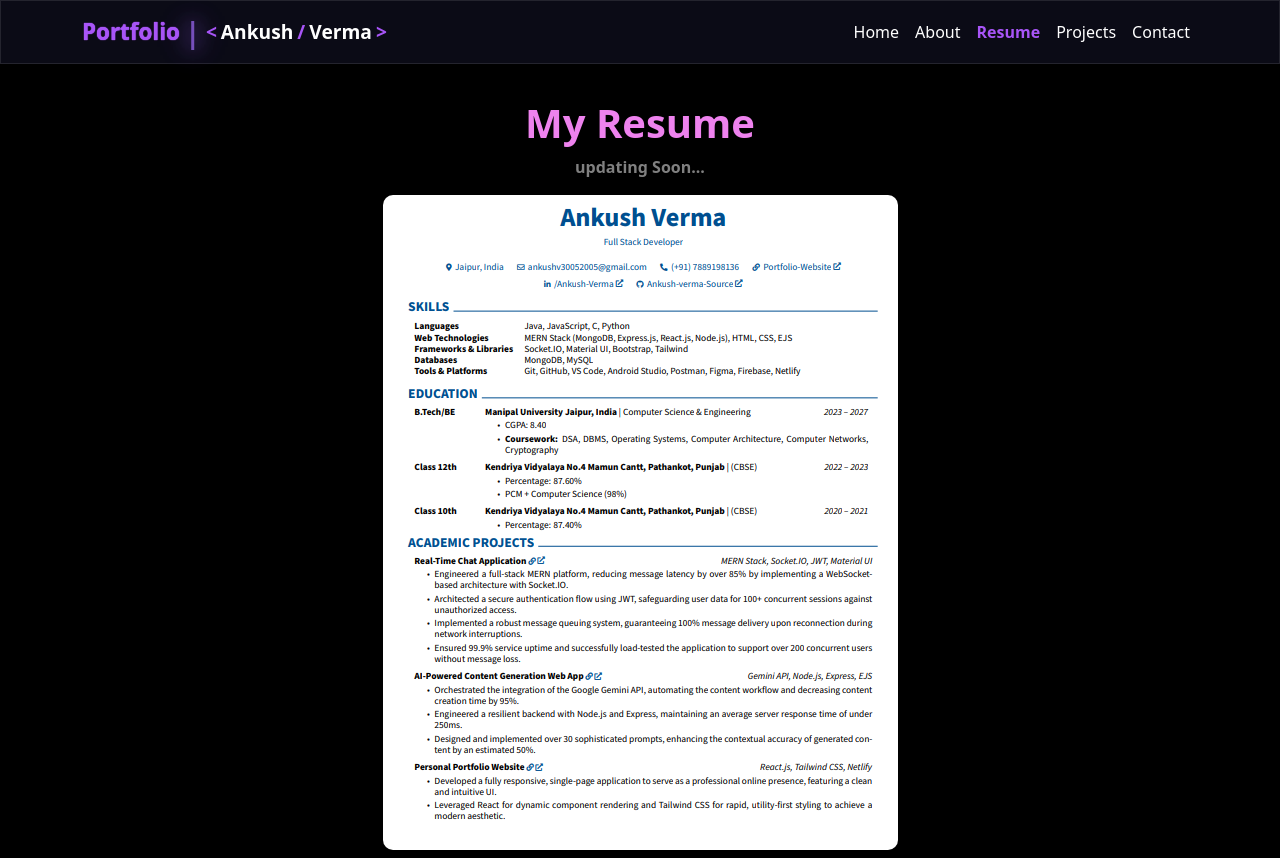
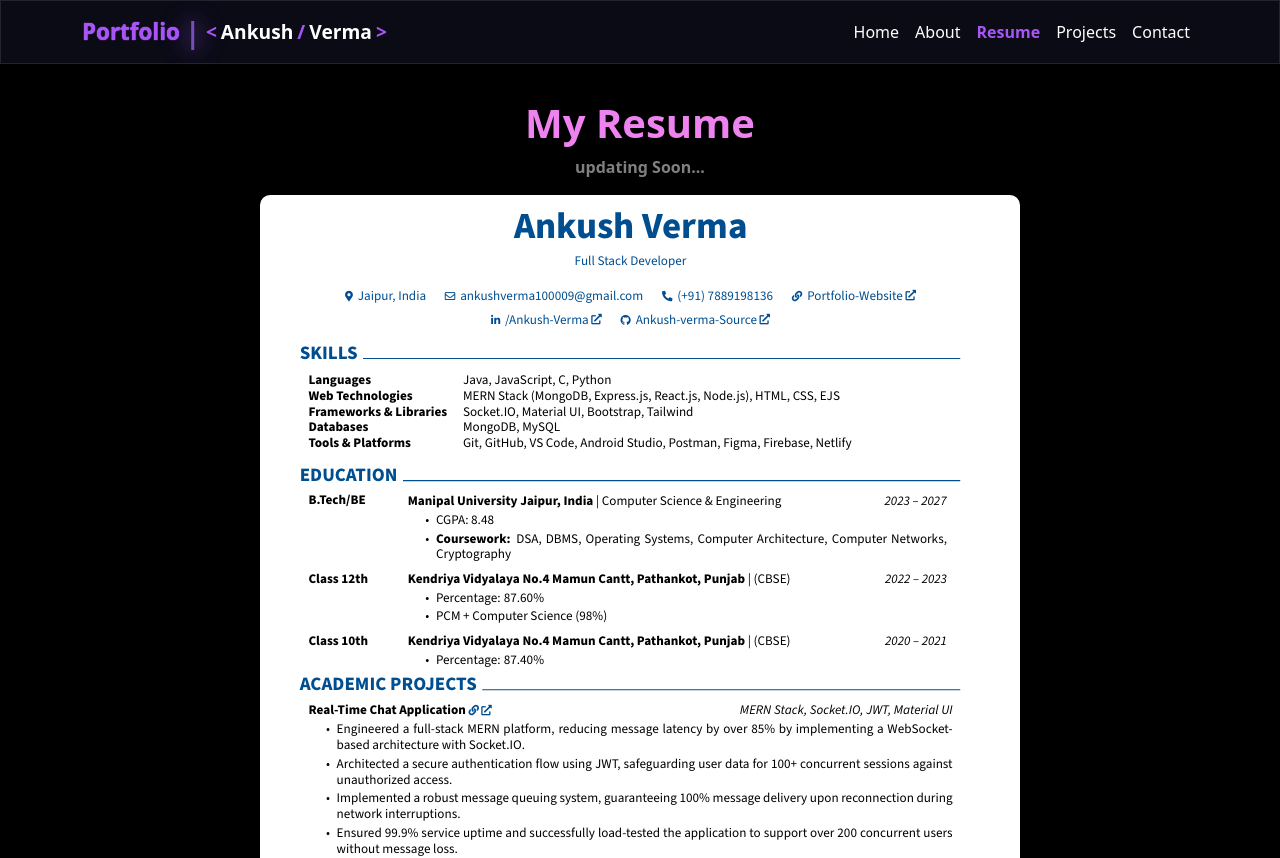
Before and after one commit to Ankush-verma-Source/Portfolio_website, a React (Vite) app: page /resume in a window 1280 px wide. Shown: the top 858 px of the page. Built offline with nearby package versions, Linux system fonts and the light colour scheme.

Commit message:
updated resume

```diff
--- a/src/components/Resume/ResumePage.jsx
+++ b/src/components/Resume/ResumePage.jsx
@@ -15,7 +15,7 @@ function ResumePage() {
       <section className="my-resume mb-5">
         <div className="d-flex align-items-center justify-content-center ">
           <img
-            src="/assets/resume.png"
+            src="/assets/updatedResume.png"
             className="img-fluid"
             alt="resume"
             style={{ borderRadius: "10px" }}
@@ -23,7 +23,7 @@ function ResumePage() {
         </div>
       </section>
 
-      <a href="/assets/resume.pdf" download style={{ textDecoration: "none" }}>
+      <a href="/assets/updatedResume.pdf" download style={{ textDecoration: "none" }}>
         <button className="btn btn-primary px-4 py-2">
           <FaCloudDownloadAlt size={20} /> Download
         </button>
```
Also changed, not shown: public/assets/updatedResume.png (added), 1 other file (tests, documents, lock files or other folders).
